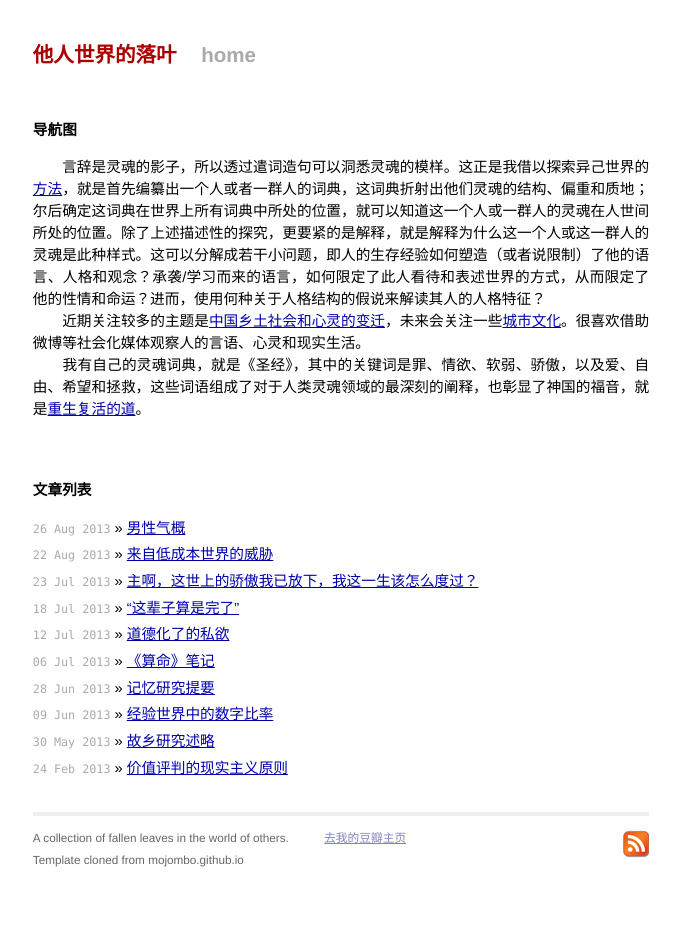
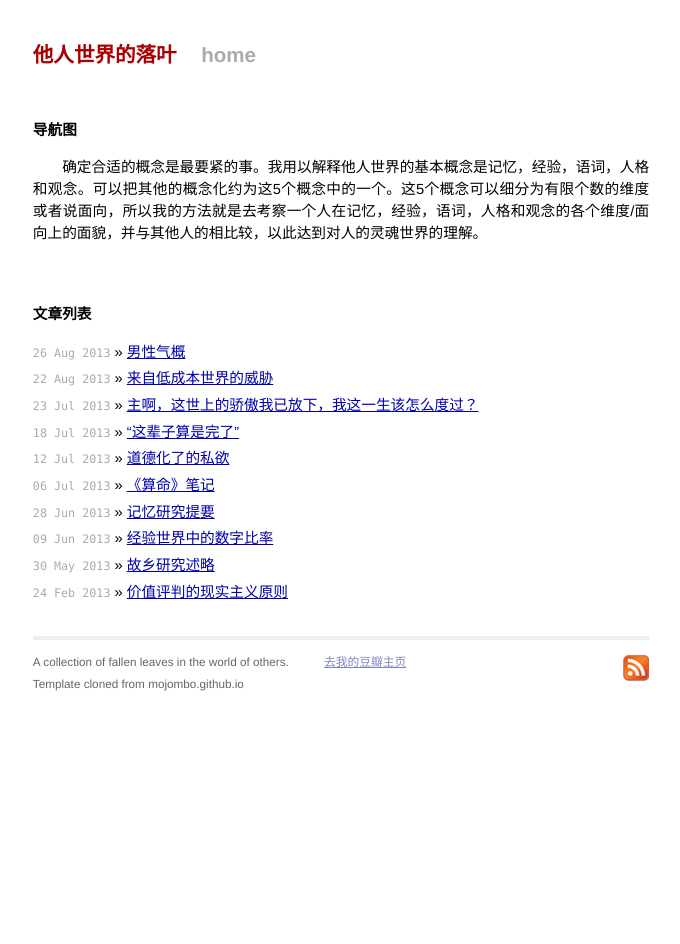
Before and after one commit to Firesletter/firesletter.github.io, a Jekyll site: the page built from index.html, in a window 1280 px wide. Shown: the whole page, without its empty margins (299-979 px from the left). Built offline with Jekyll 4.4.1, drawn with Linux system fonts in a browser that asks for light colours; Markdown is read by kramdown in place of the engine named in the settings.

Commit message:
Update index.html

```diff
--- a/index.html
+++ b/index.html
@@ -5,9 +5,7 @@ title: 他人世界的落叶
 <div id="index">
 </br>
 <h1>导航图</h1>
-<p>　　言辞是灵魂的影子，所以透过遣词造句可以洞悉灵魂的模样。这正是我借以探索异己世界的<a href=/method>方法</a>，就是首先编纂出一个人或者一群人的词典，这词典折射出他们灵魂的结构、偏重和质地；尔后确定这词典在世界上所有词典中所处的位置，就可以知道这一个人或一群人的灵魂在人世间所处的位置。除了上述描述性的探究，更要紧的是解释，就是解释为什么这一个人或这一群人的灵魂是此种样式。这可以分解成若干小问题，即人的生存经验如何塑造（或者说限制）了他的语言、人格和观念？承袭/学习而来的语言，如何限定了此人看待和表述世界的方式，从而限定了他的性情和命运？进而，使用何种关于人格结构的假说来解读其人的人格特征？
-</br>　　近期关注较多的主题是<a href=/rural>中国乡土社会和心灵的变迁</a>，未来会关注一些<a href=/urban>城市文化</a>。很喜欢借助微博等社会化媒体观察人的言语、心灵和现实生活。</br>
-　　我有自己的灵魂词典，就是《圣经》，其中的关键词是罪、情欲、软弱、骄傲，以及爱、自由、希望和拯救，这些词语组成了对于人类灵魂领域的最深刻的阐释，也彰显了神国的福音，就是<a href=/goodnews>重生复活的道</a>。
+<p>　　确定合适的概念是最要紧的事。我用以解释他人世界的基本概念是记忆，经验，语词，人格和观念。可以把其他的概念化约为这5个概念中的一个。这5个概念可以细分为有限个数的维度或者说面向，所以我的方法就是去考察一个人在记忆，经验，语词，人格和观念的各个维度/面向上的面貌，并与其他人的相比较，以此达到对人的灵魂世界的理解。
 </p></br></br>
 </div>
 <div id="home">
```
